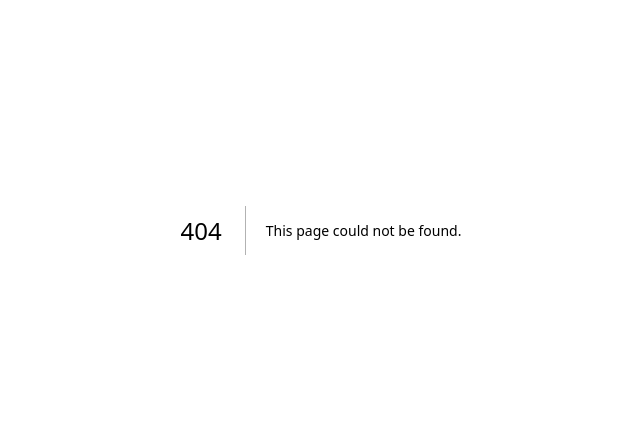
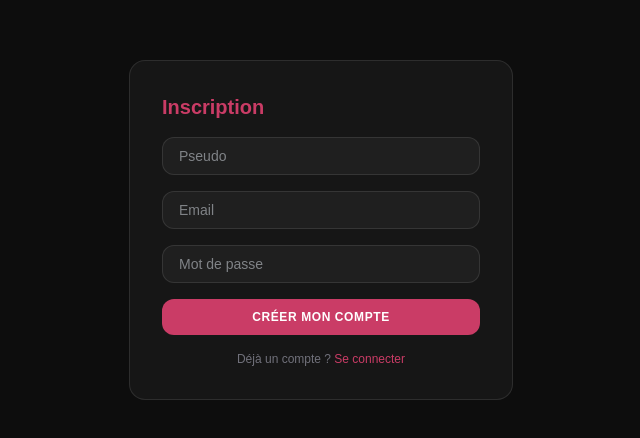
Before and after one commit to M-anel07/zero-pointe, a Next.js app: page /inscription in a window 1280 px wide. Before the commit this address had no page. Shown: the part 170-608 px from the top of the page, without its empty margins (319-959 px from the left). Built offline with nearby package versions, Linux system fonts and the light colour scheme.

Commit message:
Ajout de la page front inscription et du back, test réaliser et fonctionnel, le compte s'ajoute dans la bdd et la page inscription redirige sur la page connxtion

```diff
--- /dev/null
+++ b/app/actions/auth.ts
@@ -0,0 +1,43 @@
+// app/actions/auth.ts
+'use server'
+
+import prisma from "@/lib/prisma"
+
+export async function inscriptionUser(formData: FormData) {
+    // 1. On récupère les données du formulaire
+    const email = formData.get('email') as string
+    const mdp = formData.get('password') as string
+    const pseudo = formData.get('pseudo') as string
+
+    // Sécurité de base
+    if (!email || !mdp || !pseudo) {
+        return { error: "Tous les champs sont obligatoires." }
+    }
+
+    try {
+        // 2. On vérifie si l'email existe déjà dans la BDD
+        const existeDeja = await prisma.user.findUnique({
+            where: { email: email }
+        })
+
+        if (existeDeja) {
+            return { error: "Cet email est déjà utilisé." }
+        }
+
+        // 3. On crée l'utilisateur dans la base de données
+        // (Note : Si le prof utilise du hachage comme bcrypt, il faudra modifier cette partie)
+        await prisma.user.create({
+            data: {
+                email: email,
+                mdp: mdp, // Stocké en clair pour correspondre à ton authorize actuel
+                pseudo: pseudo
+            }
+        })
+
+        return { success: "Inscription réussie ! Vous pouvez vous connecter." }
+
+    } catch (error) {
+        console.error(error)
+        return { error: "Une erreur est survenue lors de l'inscription." }
+    }
+}
--- a/app/auth/page.tsx
+++ b/app/auth/page.tsx
@@ -4,6 +4,7 @@
 import { useState } from 'react'
 import { signIn } from 'next-auth/react'
 import { useRouter } from 'next/navigation'
+import Link from 'next/link'
 
 export default function PageConnexion() {
     const [email, setEmail] = useState('')
@@ -66,6 +67,14 @@ export default function PageConnexion() {
                 <button type="submit" className="w-full py-2.5 bg-[#CA3C66] text-white font-bold rounded-xl text-xs uppercase tracking-wider transition hover:bg-[#b8345a]">
                     Se connecter
                 </button>
+
+                <p className="text-xs text-center text-zinc-500 mt-4">
+  Pas de compte ?{' '}
+  <Link href="/inscription" className="text-[#CA3C66] hover:underline font-semibold">
+    Inscrivez-vous ici
+  </Link>
+</p>
+
             </form>
         </div>
     )
--- /dev/null
+++ b/app/inscription/page.tsx
@@ -0,0 +1,50 @@
+'use client'
+
+import { useState } from 'react'
+import { inscriptionUser } from '@/app/actions/auth'
+import { useRouter } from 'next/navigation'
+import Link from 'next/link'
+
+export default function PageInscription() {
+    const [error, setError] = useState('')
+    const [success, setSuccess] = useState('')
+    const router = useRouter()
+
+    async function clientAction(formData: FormData) {
+        setError('')
+        setSuccess('')
+
+        const reponse = await inscriptionUser(formData)
+
+        if (reponse?.error) {
+            setError(reponse.error)
+        } else if (reponse?.success) {
+            setSuccess(reponse.success)
+            setTimeout(() => {
+                router.push('/auth')
+            }, 2000)
+        }
+    }
+
+    return (
+        <div className="min-h-screen bg-[#0d0d0d] flex items-center justify-center p-6 text-slate-200">
+            <form action={clientAction} className="bg-[#161616] border border-white/10 rounded-2xl p-8 max-w-sm w-full space-y-4">
+                <h2 className="text-xl font-extrabold text-[#CA3C66]">Inscription</h2>
+
+                {error && <p className="text-xs text-red-400">{error}</p>}
+                {success && <p className="text-xs text-green-400">{success}</p>}
+
+                <input type="text" name="pseudo" placeholder="Pseudo" required className="w-full px-4 py-2 bg-[#1f1f1f] border border-white/10 rounded-xl text-sm" />
+                <input type="email" name="email" placeholder="Email" required className="w-full px-4 py-2 bg-[#1f1f1f] border border-white/10 rounded-xl text-sm" />
+                <input type="password" name="password" placeholder="Mot de passe" required className="w-full px-4 py-2 bg-[#1f1f1f] border border-white/10 rounded-xl text-sm" />
+
+                <button type="submit" className="w-full py-2.5 bg-[#CA3C66] text-white font-bold rounded-xl text-xs uppercase tracking-wider">
+                    Créer mon compte
+                </button>
+                <p className="text-xs text-center text-zinc-500">
+                    Déjà un compte ? <Link href="/auth" className="text-[#CA3C66] hover:underline">Se connecter</Link>
+                </p>
+            </form>
+        </div>
+    )
+}
--- a/app/page.tsx
+++ b/app/page.tsx
@@ -68,11 +68,9 @@ export default async function PageAccueil() {
 
           <Link
             href="/auth"
-            className="flex items-center gap-2 px-4 py-2 bg-[#CA3C66] hover:bg-[#b8335a] text-white text-xs font-bold uppercase tracking-wider rounded-xl transition-colors"
-          >
-            Connexion
+            className="flex items-center gap-2 px-4 py-2 bg-[#CA3C66] hover:bg-[#b8335a] text-white text-xs font-bold uppercase tracking-wider rounded-xl transition-colors">
+              Connexion
           </Link>
-
         </div>
       </header>
 
```
